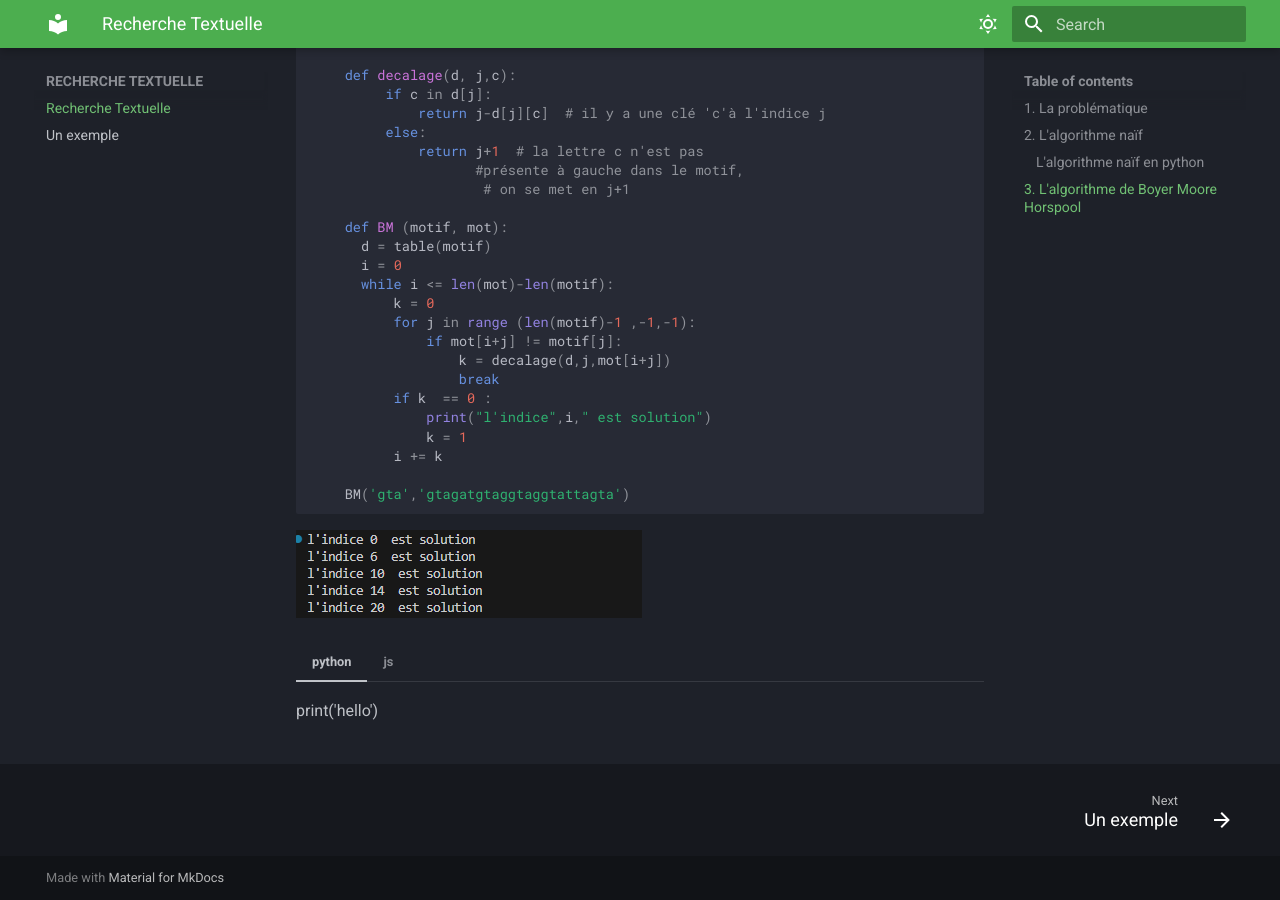
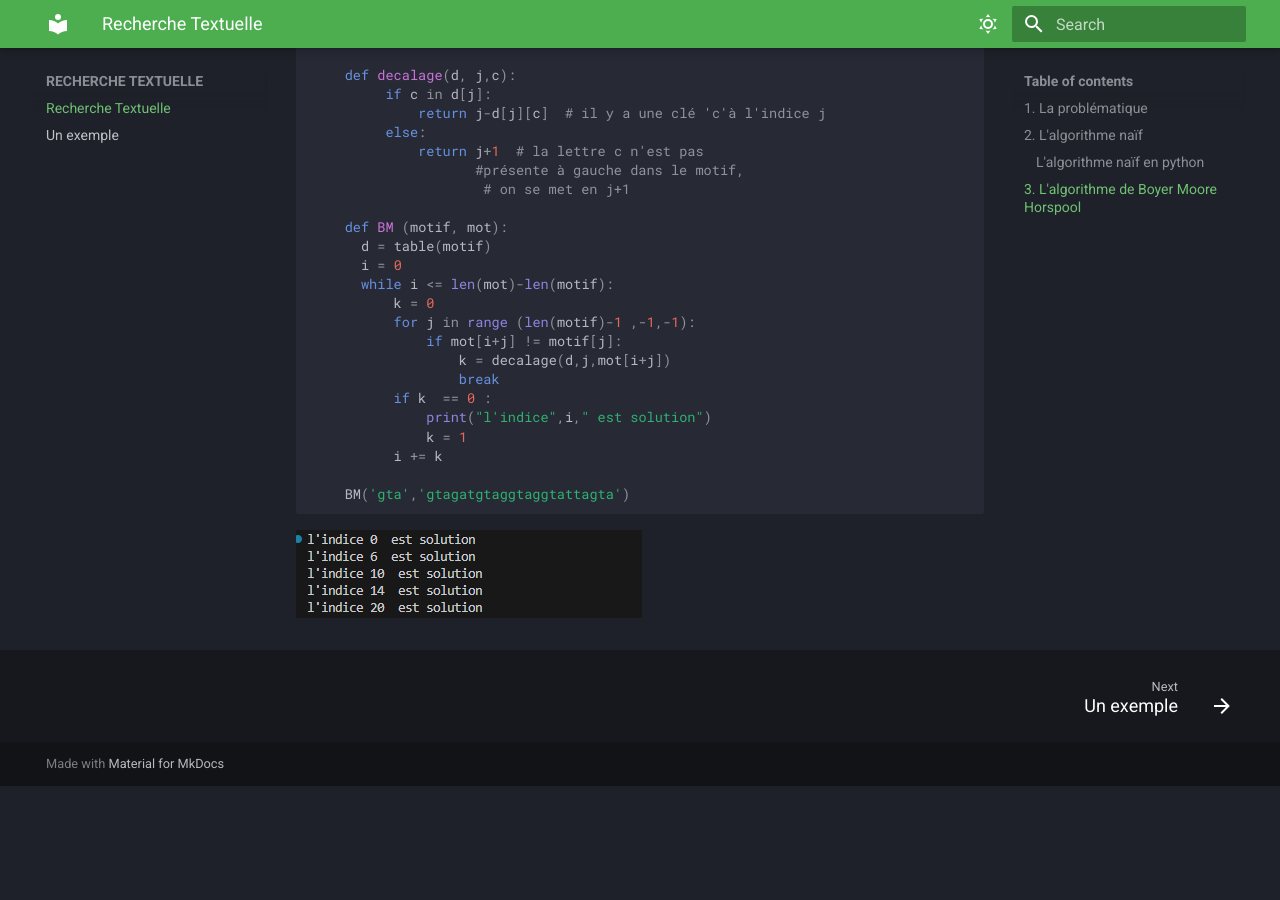
Before and after one commit to nsiRotrouDreux/site, an MkDocs documentation site: the page built from docs/index.md, in a window 1280 px wide and 900 px high, scrolled down 5403 px. Built offline with MkDocs 1.6.1 and Material for MkDocs 9.7.7, drawn with Linux system fonts in a browser that asks for light colours; after the commit the page ends 6189 px from its top, so only the background shows below that.

Commit message:
Update index.md

```diff
--- a/docs/index.md
+++ b/docs/index.md
@@ -190,9 +190,3 @@ Le coût de l'algorithme précédent peut vite croitre. il est de l'ordre au max
 
 
 ![sortie avec le motif gta dans la chaine gtagatgtaggtaggtattagta ](sortie_BM.PNG)
-
-=== "python"
-     print('hello')
-
-=== "js"
-     console.log('test')
```
